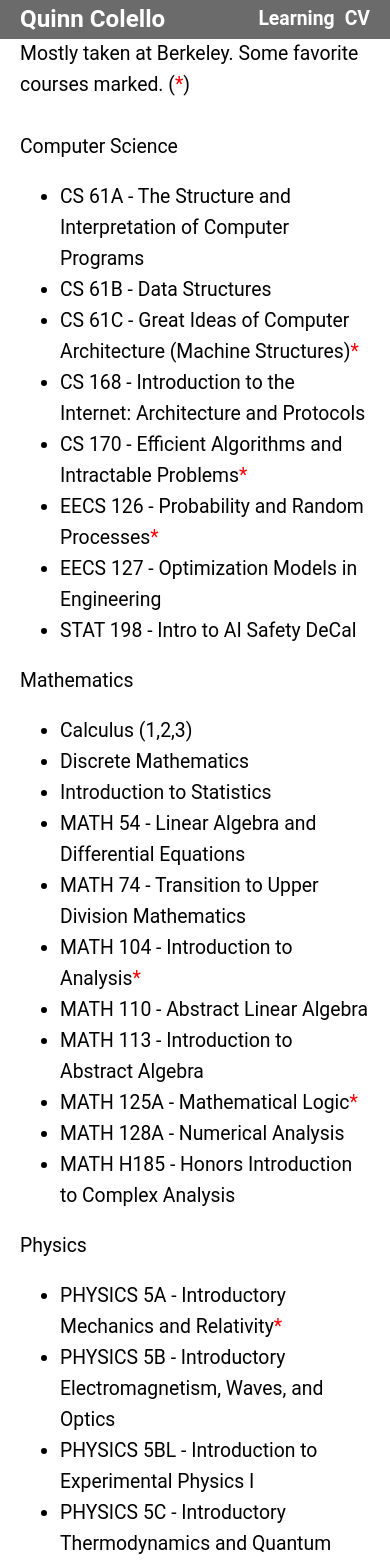
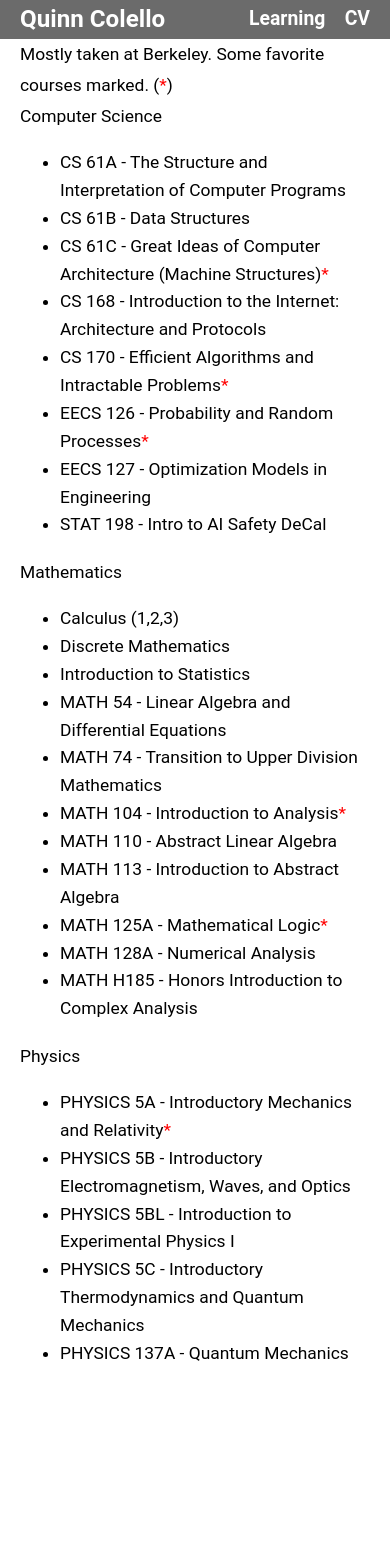
Before and after one commit to joebangles/website, a React (Vite) app: page /learning in a window 390 px wide. Shown: the top 1564 px of the page. After the commit the page ends 1368 px from the top, so only its background shows below. Built offline with nearby package versions, Linux system fonts and the light colour scheme.

Commit message:
mobile support on learning page

```diff
--- /dev/null
+++ b/src/components/Learning/Learning.css
@@ -0,0 +1,26 @@
+/* Extra small devices (phones, 600px and down) */
+@media only screen and (max-width: 600px) {
+    .coursework {
+        font-size: 0.9em;
+    }
+}
+
+/* Small devices (portrait tablets and large phones, 600px and up) */
+@media only screen and (max-width: 600px) {
+
+}
+
+/* Medium devices (landscape tablets, 768px and up) */
+@media only screen and (max-width: 768px) {
+
+}
+
+/* Large devices (laptops/desktops, 992px and up) */
+@media only screen and (max-width: 992px) {
+
+}
+
+/* Extra large devices (large laptops and desktops, 1200px and up) */
+@media only screen and (min-width: 1200px) {
+
+}
--- a/src/components/Learning.tsx
+++ b/src/components/Learning/Learning.tsx
@@ -1,11 +1,13 @@
+import './Learning.css'
 
 function App() {
     const favorite = <span style={{ color: 'red' }}>*</span>
 
     return (
-        <>
-            Mostly taken at Berkeley. Some favorite courses marked. ({favorite}) <br /><br />
-            Computer Science
+        <span className="coursework">
+            Mostly taken at Berkeley. Some favorite courses marked. ({favorite})
+            <br />
+            <span className="topic">Computer Science</span>
             <ul>
                 <li> CS 61A - The Structure and Interpretation of Computer Programs </li>
                 <li> CS 61B - Data Structures </li>
@@ -14,9 +16,9 @@ function App() {
                 <li> CS 170 - Efficient Algorithms and Intractable Problems{favorite} </li>
                 <li> EECS 126 - Probability and Random Processes{favorite} </li>
                 <li> EECS 127 - Optimization Models in Engineering </li>
-                <li> STAT 198 - Intro to AI Safety DeCal</li>
+                <li> STAT 198 - Intro to AI Safety DeCal </li>
             </ul>
-            Mathematics
+            <span className="topic">Mathematics</span>
             <ul>
                 <li> Calculus (1,2,3) </li>
                 <li> Discrete Mathematics </li>
@@ -30,7 +32,7 @@ function App() {
                 <li> MATH 128A - Numerical Analysis</li>
                 <li> MATH H185 - Honors Introduction to Complex Analysis</li>
             </ul>
-            Physics
+            <span className="topic">Physics</span>
             <ul>
                 <li> PHYSICS 5A - Introductory Mechanics and Relativity{favorite}</li>
                 <li> PHYSICS 5B - Introductory Electromagnetism, Waves, and Optics</li>
@@ -38,7 +40,7 @@ function App() {
                 <li> PHYSICS 5C - Introductory Thermodynamics and Quantum Mechanics</li>
                 <li> PHYSICS 137A - Quantum Mechanics</li>
             </ul>
-        </>
+        </span>
     )
 }
 
--- a/src/components/SiteHeader/SiteHeader.css
+++ b/src/components/SiteHeader/SiteHeader.css
@@ -5,7 +5,7 @@ header {
 .navigation-container {
     display: flex;
     align-items: center;
-    gap: 10px;
+    gap: 1em;
 }
 
 .navlink {
@@ -15,7 +15,7 @@ header {
     font-size: 1.25em;
 }
 
-.navlink:hover {
+.navlink:active {
     color: rgb(221, 221, 221);
 }
 
--- a/src/main.tsx
+++ b/src/main.tsx
@@ -3,7 +3,7 @@ import { BrowserRouter, Routes, Route } from "react-router";
 
 import Home from './components/HomePage/HomePage.tsx'
 import HeaderPage from './components/layouts/HeaderPage.tsx'
-import Learning from './components/Learning.tsx'
+import Learning from './components/Learning/Learning.tsx'
 import Other from './components/Other.tsx'
 
 import './styles/globals.css'
```
Also changed, not shown: src/components/HomePage/HomePage.css (+10 -0 lines).
